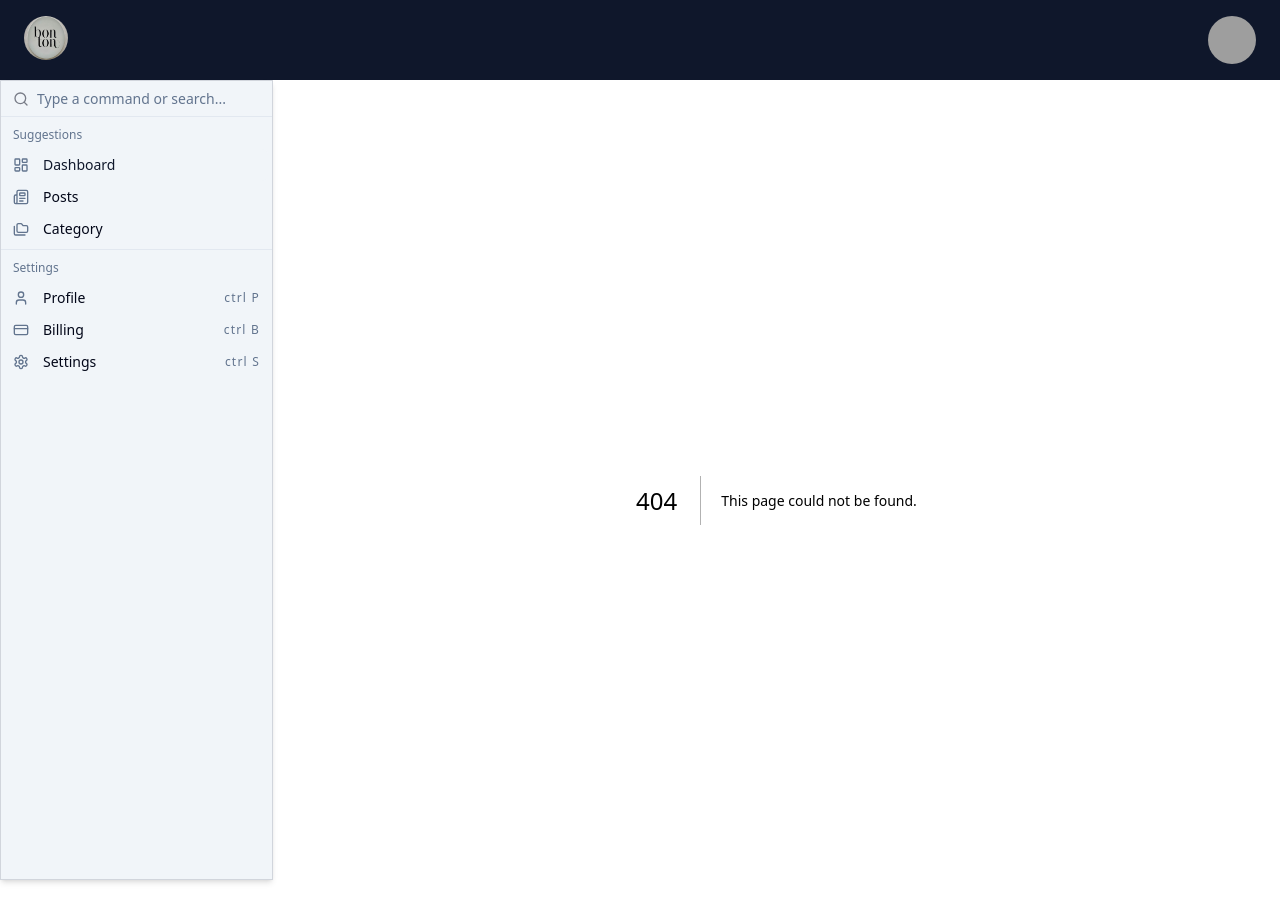
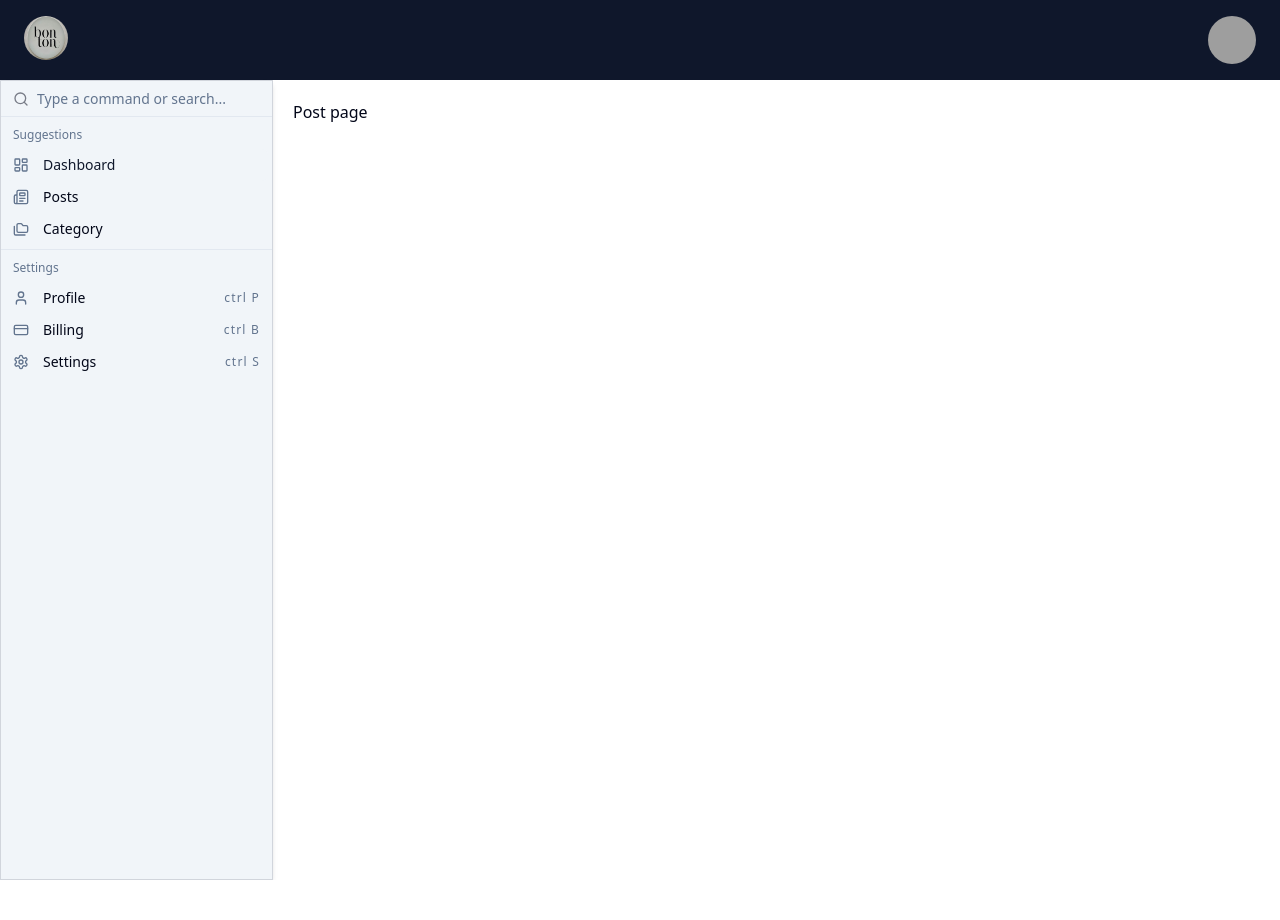
Before and after one commit to Tech-Rocket/shadcn-ui-dashboard, a Next.js app: page /posts in a window 1280 px wide. Before the commit this address had no page. After the commit the page ends 880 px from the top, so only its background shows below. Built offline with nearby package versions, Linux system fonts and the light colour scheme; grey boxes are pictures that could not be loaded.

Commit message:
Created a main folder with a post folder within it.

```diff
--- /dev/null
+++ b/app/(main)/posts/page.tsx
@@ -0,0 +1,7 @@
+export default function PostPage() {
+  return (
+    <div>
+      <h1>Post page</h1>
+    </div>
+  );
+}
--- a/components/dashboard/AnalyticsChart.tsx
+++ b/components/dashboard/AnalyticsChart.tsx
@@ -24,7 +24,7 @@ export default function AnalyticsChart() {
   return (
     <>
       <div className="mt-6">
-        <Card>
+        <Card className="rounded">
           <CardHeader>
             <CardTitle className="text-xl font-semibold">
               Anaylitics for this year
```
